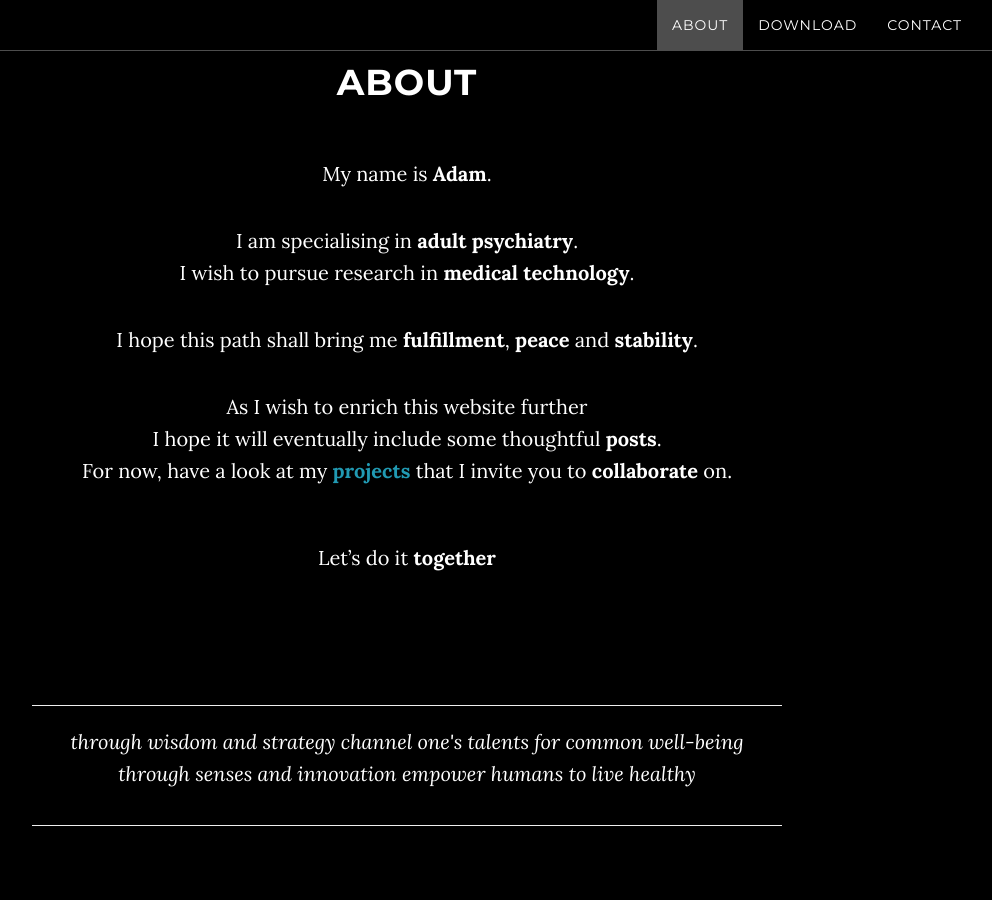
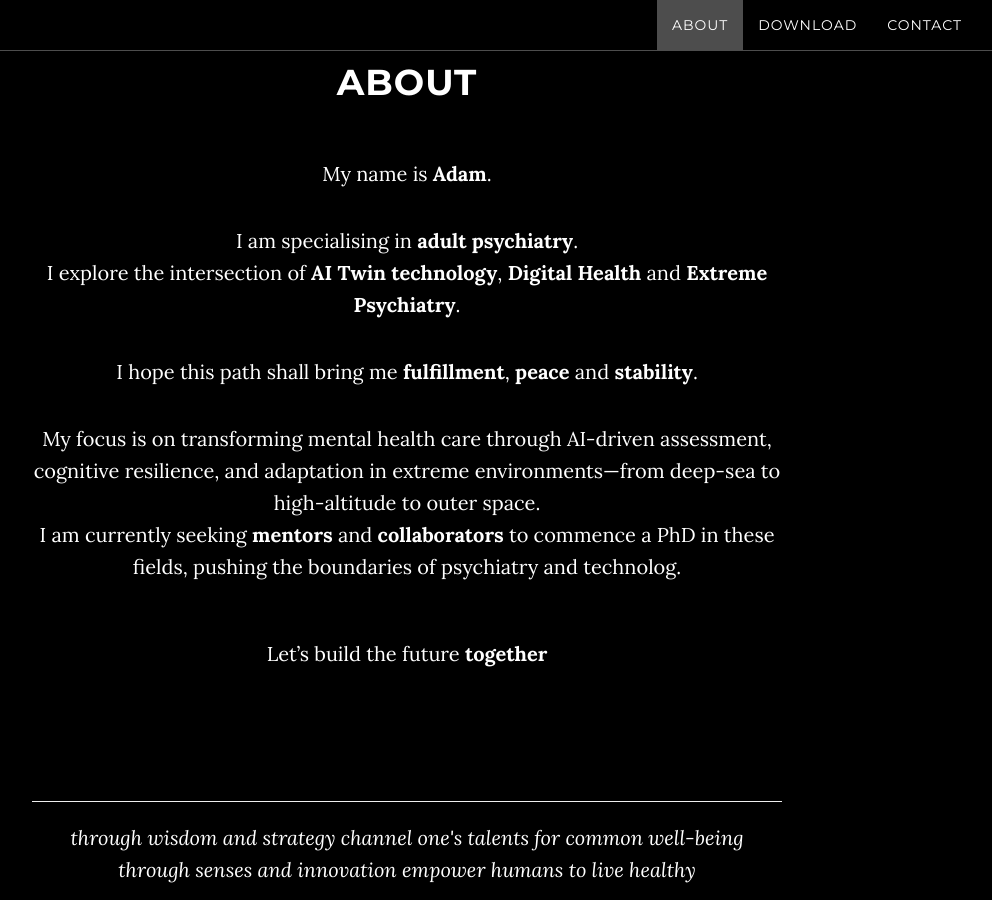
Before and after one commit to kozload/kozload.github.io, a Jekyll site: the page built from index.html, in a window 1280 px wide and 900 px high, scrolled down 1037 px. Shown: the whole window, without its empty margins (233-1225 px from the left). Built offline with Jekyll 4.4.1, drawn with Linux system fonts in a browser that asks for light colours.

Commit message:
Update about.html

```diff
--- a/_includes/about.html
+++ b/_includes/about.html
@@ -5,11 +5,11 @@
                 <h1>About</h1>
                 <br>
                 <p>My name is <b>Adam</b>.
-                <p>I am specialising in <b>adult psychiatry</b>.<br>I wish to pursue research in <b>medical technology</b>.</p>
+                <p>I am specialising in <b>adult psychiatry</b>.<br>I explore the intersection of <b>AI Twin technology</b>, <b>Digital Health</b> and <b>Extreme Psychiatry</b>.</p>
                 <p>I hope this path shall bring me <b>fulfillment</b>, <b>peace</b> and <b>stability</b>.
-                <p>As I wish to enrich this website further<br>I hope it will eventually include some thoughtful <b>posts</b>.<br>For now, have a look at my <a href="https://github.com/kozload?tab=projects"><b>projects</b></a> that I invite you to <b>collaborate</b> on.</p>
+                <p>My focus is on transforming mental health care through AI-driven assessment, cognitive resilience, and adaptation in extreme environments—from deep-sea to high-altitude to outer space.<br>I am currently seeking <b>mentors</b> and <b>collaborators</b> to commence a PhD in these fields, pushing the boundaries of psychiatry and technolog.</p>
                 <br>
-                <p>Let’s do it <b>together</b>
+                <p>Let’s build the future <b>together</b>
                     <br>
                     <br>
                     <br>
```
